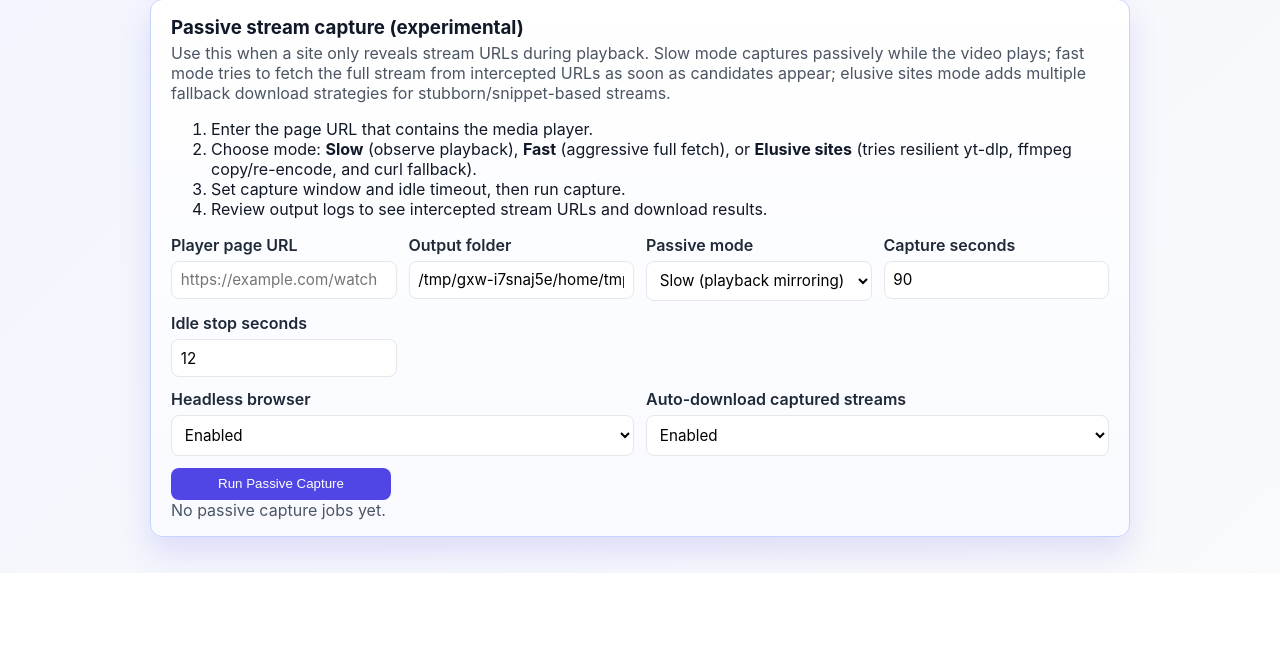
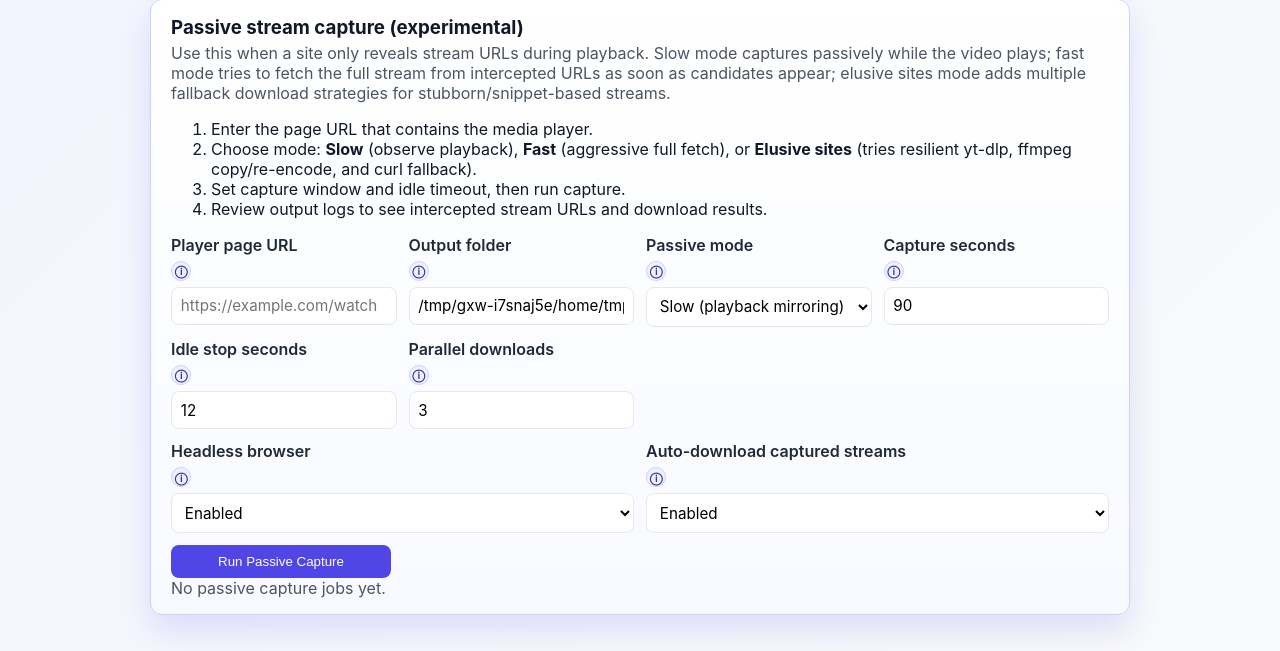
Before and after one commit to Korialstrasz2/OmniTool, a Flask app: page /media-harvester in a window 1280 px wide. Shown: the part 1176-1827 px from the top of the page. Before the commit the page ends 1749 px from the top, so only its background shows below. Run offline with Flask 3, Linux system fonts and the light colour scheme; data that the repository does not hold is empty.

Commit message:
Improve passive capture guidance and download isolation

```diff
--- a/app.py
+++ b/app.py
@@ -163,7 +163,12 @@ def _run_passive_capture_job(job_id: str) -> None:
 
         job['step'] = 'Downloading captured streams'
         job['progress'] = 70
-        success, failed, debug = passive_capture_module.download_hits(hits, output_dir, mode)
+        try:
+            parallel_downloads = int(cfg.get('parallel_downloads', 3))
+        except (TypeError, ValueError):
+            parallel_downloads = 3
+        parallel_downloads = max(1, min(parallel_downloads, 12))
+        success, failed, debug = passive_capture_module.download_hits(hits, output_dir, mode, parallel_downloads)
         job['result'] = {'success': success, 'failed': failed}
         for line in debug:
             _append_job_log(job, line)
@@ -383,6 +388,7 @@ def media_harvester():
         'passive_mode': str(defaults.get('passive_mode', 'slow')),
         'passive_capture_seconds': str(defaults.get('passive_capture_seconds', '90')),
         'passive_idle_seconds': str(defaults.get('passive_idle_seconds', '12')),
+        'passive_parallel_downloads': str(defaults.get('passive_parallel_downloads', '3')),
         'passive_headless': '1' if defaults.get('passive_headless', True) else '',
         'passive_auto_download': '1' if defaults.get('passive_auto_download', True) else '',
     }
@@ -398,6 +404,7 @@ def media_harvester():
                 'passive_mode': request.form.get('passive_mode', values['passive_mode']).strip() or 'slow',
                 'passive_capture_seconds': request.form.get('passive_capture_seconds', values['passive_capture_seconds']).strip() or '90',
                 'passive_idle_seconds': request.form.get('passive_idle_seconds', values['passive_idle_seconds']).strip() or '12',
+                'passive_parallel_downloads': request.form.get('passive_parallel_downloads', values['passive_parallel_downloads']).strip() or '3',
                 'passive_headless': '1' if request.form.get('passive_headless') else '',
                 'passive_auto_download': '1' if request.form.get('passive_auto_download') else '',
             })
@@ -407,12 +414,23 @@ def media_harvester():
             if not values['passive_page_url']:
                 flash('Please enter a player page URL for passive capture.', 'error')
                 return render_template('media_harvester.html', values=values, output=output)
+            try:
+                capture_seconds = max(20, int(values['passive_capture_seconds']))
+                idle_seconds = max(3, int(values['passive_idle_seconds']))
+                parallel_downloads = max(1, min(12, int(values['passive_parallel_downloads'])))
+            except ValueError:
+                flash('Passive capture seconds, idle seconds, and parallel downloads must be integers.', 'error')
+                return render_template('media_harvester.html', values=values, output=output)
+            values['passive_capture_seconds'] = str(capture_seconds)
+            values['passive_idle_seconds'] = str(idle_seconds)
+            values['passive_parallel_downloads'] = str(parallel_downloads)
             payload = {
                 'url': values['passive_page_url'],
                 'output_dir': values['passive_output_dir'],
                 'mode': values['passive_mode'],
-                'capture_seconds': int(values['passive_capture_seconds']),
-                'idle_seconds': int(values['passive_idle_seconds']),
+                'capture_seconds': capture_seconds,
+                'idle_seconds': idle_seconds,
+                'parallel_downloads': parallel_downloads,
                 'headless': bool(values['passive_headless']),
                 'auto_download': bool(values['passive_auto_download']),
             }
@@ -465,6 +483,7 @@ def media_harvester():
                 'passive_mode': values['passive_mode'],
                 'passive_capture_seconds': values['passive_capture_seconds'],
                 'passive_idle_seconds': values['passive_idle_seconds'],
+                'passive_parallel_downloads': values['passive_parallel_downloads'],
                 'passive_headless': bool(values['passive_headless']),
                 'passive_auto_download': bool(values['passive_auto_download']),
             }
@@ -575,6 +594,7 @@ def media_harvester_passive_start():
         'mode': request.form.get('passive_mode', 'slow').strip() or 'slow',
         'capture_seconds': request.form.get('passive_capture_seconds', '90').strip() or '90',
         'idle_seconds': request.form.get('passive_idle_seconds', '12').strip() or '12',
+        'parallel_downloads': request.form.get('passive_parallel_downloads', '3').strip() or '3',
         'headless': bool(request.form.get('passive_headless')),
         'auto_download': bool(request.form.get('passive_auto_download')),
     }
@@ -585,8 +605,9 @@ def media_harvester_passive_start():
     try:
         values['capture_seconds'] = max(20, int(str(values['capture_seconds'])))
         values['idle_seconds'] = max(3, int(str(values['idle_seconds'])))
+        values['parallel_downloads'] = max(1, min(12, int(str(values['parallel_downloads']))))
     except ValueError:
-        return jsonify({'ok': False, 'error': 'Capture/idle values must be valid integers.'}), 400
+        return jsonify({'ok': False, 'error': 'Capture, idle, and parallel download values must be valid integers.'}), 400
     job_id = _create_passive_job(values)
     threading.Thread(target=_run_passive_capture_job, args=(job_id,), daemon=True).start()
     return jsonify({'ok': True, 'job_id': job_id})
--- a/static/style.css
+++ b/static/style.css
@@ -298,3 +298,47 @@ button:hover {
 .btn-secondary:hover {
   background: #eef2ff;
 }
+
+.field-help {
+  position: relative;
+  display: inline-flex;
+  align-items: center;
+  justify-content: center;
+  width: 1.15rem;
+  height: 1.15rem;
+  border-radius: 999px;
+  border: 1px solid #c7d2fe;
+  color: #3730a3;
+  font-size: 0.78rem;
+  font-weight: 700;
+  cursor: help;
+  background: #eef2ff;
+}
+
+.field-help-popup {
+  position: absolute;
+  left: 1.5rem;
+  top: 50%;
+  transform: translateY(-50%);
+  min-width: 230px;
+  max-width: 320px;
+  padding: 0.55rem 0.65rem;
+  border-radius: 8px;
+  border: 1px solid #c7d2fe;
+  background: #111827;
+  color: #e5e7eb;
+  box-shadow: 0 12px 30px rgba(17, 24, 39, 0.28);
+  line-height: 1.35;
+  font-size: 0.78rem;
+  font-weight: 500;
+  z-index: 40;
+  opacity: 0;
+  pointer-events: none;
+  transition: opacity 0.18s ease;
+}
+
+.field-help:hover .field-help-popup,
+.field-help:focus .field-help-popup,
+.field-help:focus-within .field-help-popup {
+  opacity: 1;
+}
--- a/templates/media_harvester.html
+++ b/templates/media_harvester.html
@@ -145,14 +145,26 @@ https://example.com/page-two">{{ values.urls_text }}</textarea>
     <div class="form-grid">
       <label>
         Player page URL
+        <span class="field-help" tabindex="0" aria-label="About player page URL">
+          ⓘ
+          <span class="field-help-popup">The page where playback happens. Changing this points capture to a different player/session context.</span>
+        </span>
         <input type="text" name="passive_page_url" value="{{ values.passive_page_url }}" placeholder="https://example.com/watch">
       </label>
       <label>
         Output folder
+        <span class="field-help" tabindex="0" aria-label="About output folder">
+          ⓘ
+          <span class="field-help-popup">Download destination for final files. Use a dedicated folder per project to keep runs isolated and easier to review.</span>
+        </span>
         <input type="text" name="passive_output_dir" value="{{ values.passive_output_dir }}">
       </label>
       <label>
         Passive mode
+        <span class="field-help" tabindex="0" aria-label="About passive mode">
+          ⓘ
+          <span class="field-help-popup">Slow captures while you play media. Fast prioritizes immediate full fetches. Elusive sites adds multiple fallback download methods.</span>
+        </span>
         <select name="passive_mode">
           <option value="slow" {% if values.passive_mode == 'slow' %}selected{% endif %}>Slow (playback mirroring)</option>
           <option value="fast" {% if values.passive_mode == 'fast' %}selected{% endif %}>Fast (request full stream)</option>
@@ -161,17 +173,37 @@ https://example.com/page-two">{{ values.urls_text }}</textarea>
       </label>
       <label>
         Capture seconds
+        <span class="field-help" tabindex="0" aria-label="About capture seconds">
+          ⓘ
+          <span class="field-help-popup">Max time spent watching network traffic for stream URLs. Higher values increase discovery chance but take longer.</span>
+        </span>
         <input type="number" min="20" step="1" name="passive_capture_seconds" value="{{ values.passive_capture_seconds }}">
       </label>
       <label>
         Idle stop seconds
+        <span class="field-help" tabindex="0" aria-label="About idle stop seconds">
+          ⓘ
+          <span class="field-help-popup">Stop early if no new stream URLs are seen. Lower values end sooner; higher values wait longer for late manifest requests.</span>
+        </span>
         <input type="number" min="3" step="1" name="passive_idle_seconds" value="{{ values.passive_idle_seconds }}">
+      </label>
+      <label>
+        Parallel downloads
+        <span class="field-help" tabindex="0" aria-label="About parallel downloads">
+          ⓘ
+          <span class="field-help-popup">How many captured streams to download at once (1-12). Higher values can speed up runs but use more bandwidth/CPU.</span>
+        </span>
+        <input type="number" min="1" max="12" step="1" name="passive_parallel_downloads" value="{{ values.passive_parallel_downloads }}">
       </label>
     </div>
 
     <div class="form-grid">
       <label>
         Headless browser
+        <span class="field-help" tabindex="0" aria-label="About headless browser">
+          ⓘ
+          <span class="field-help-popup">Enabled runs without showing a browser window. Disable when you need to manually interact with the player UI.</span>
+        </span>
         <select name="passive_headless">
           <option value="1" {% if values.passive_headless %}selected{% endif %}>Enabled</option>
           <option value="" {% if not values.passive_headless %}selected{% endif %}>Disabled</option>
@@ -179,6 +211,10 @@ https://example.com/page-two">{{ values.urls_text }}</textarea>
       </label>
       <label>
         Auto-download captured streams
+        <span class="field-help" tabindex="0" aria-label="About auto download">
+          ⓘ
+          <span class="field-help-popup">Enabled starts downloads immediately after capture. Disable to only collect stream candidates first.</span>
+        </span>
         <select name="passive_auto_download">
           <option value="1" {% if values.passive_auto_download %}selected{% endif %}>Enabled</option>
           <option value="" {% if not values.passive_auto_download %}selected{% endif %}>Disabled</option>
```
Also changed, not shown: scripts/media_passive_capture.py (+44 -18 lines).
